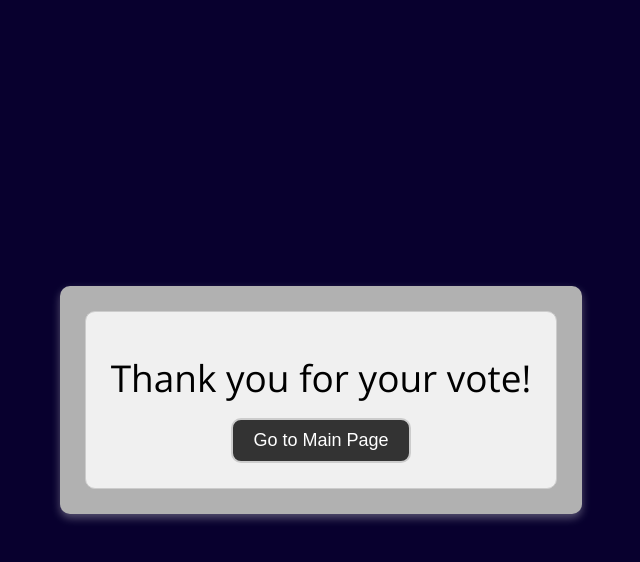
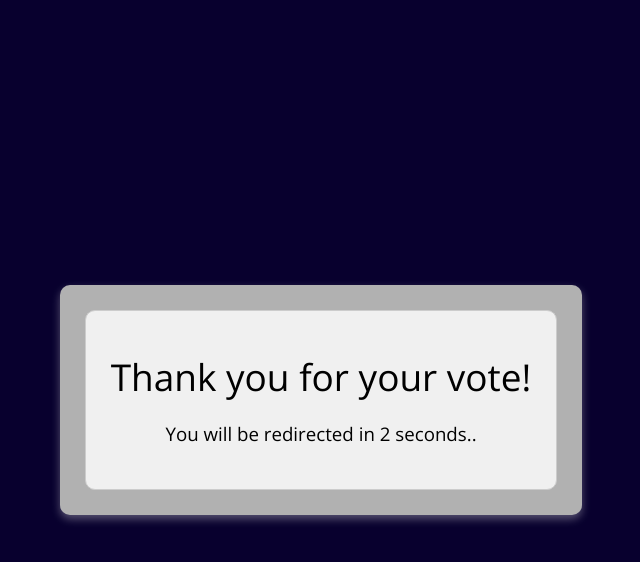
Before and after one commit to michal95pl/weather-app, a Flask app: template Webapp/templates/vote.html in a window 1280 px wide. Shown: the top 562 px of the page, without its empty margins (319-959 px from the left). Run offline with Flask 3, Linux system fonts and the light colour scheme; the template is opened without the code that fills it: most values are stand-ins (such as "Sample title", 1, 10 or a date in 2020).

Commit message:
added auto redirecting after vote

```diff
--- a/Webapp/App.py
+++ b/Webapp/App.py
@@ -44,6 +44,8 @@ def index():
 # vote pages
 @app.route('/vote-yes', methods=['GET'])
 def vote_yes():
+    global hostname, port
+
     db = Database()
 
     # https://testdriven.io/tips/7e602a4e-edc5-46dd-bcc0-1be2b5a44bb6/
@@ -52,14 +54,16 @@ def vote_yes():
     today = datetime.date.today()
 
     if db.check_if_vote_exists_today(visitor_ip):
-        return render_template('vote.html', isvoted=True)
+        return render_template('vote.html', isvoted=True, hostname=hostname, port=port)
     else:
         db.insert_single_record_vote(today, visitor_ip, 1)
-        return render_template('vote.html', isvoted=False)
+        return render_template('vote.html', isvoted=False, hostname=hostname, port=port)
 
 
 @app.route('/vote-no', methods=['GET'])
 def vote_no():
+    global hostname, port
+
     db = Database()
 
     # https://testdriven.io/tips/7e602a4e-edc5-46dd-bcc0-1be2b5a44bb6/
@@ -68,10 +72,10 @@ def vote_no():
     today = datetime.date.today()
 
     if db.check_if_vote_exists_today(visitor_ip):
-        return render_template('vote.html', isvoted=True)
+        return render_template('vote.html', isvoted=True, hostname=hostname, port=port)
     else:
         db.insert_single_record_vote(today, visitor_ip, 0)
-        return render_template('vote.html', isvoted=False)
+        return render_template('vote.html', isvoted=False, hostname=hostname, port=port)
 
 
 # rest api
--- a/Webapp/static/vote.css
+++ b/Webapp/static/vote.css
@@ -35,23 +35,6 @@ body {
     margin-bottom: 10px;
 }
 
-#vote-container {
-    text-align: center;
-    margin-top: 15px;
+#thank-you h3 {
+    font-weight: 50;
 }
-
-#vote-container button {
-    color: white;
-    border: 2px solid #ccc;
-    border-radius: 10px;
-    padding: 10px 20px;
-    font-size: 18px;
-    cursor: pointer;
-    transition: background-color 0.3s, transform 0.3s;
-    background-color: #333;
-}
-
-#vote-container button:hover {
-    background-color: #555;
-    transform: scale(1.05);
-}
--- a/Webapp/templates/vote.html
+++ b/Webapp/templates/vote.html
@@ -2,7 +2,7 @@
 <html lang="en">
 <head>
     <meta charset="UTF-8">
-    <title>Vote failed!</title>
+    <title>Thank you!</title>
     <link rel="stylesheet" type="text/css" href="{{ url_for('static', filename='vote.css') }}">
     <link rel="icon" href="{{ url_for('static', filename='favicon.ico') }}" type="image/x-icon">
 </head>
@@ -14,11 +14,16 @@
             {% else %}
                     <h1>Thank you for your vote!</h1>
             {% endif %}
-            <div id="vote-container">
-                <form action="http://localhost:5000">
-                    <button type="submit" class="button">Go to Main Page</button>
-                </form>
-            </div>
+
+            <h3>You will be redirected in 2 seconds..</h3>
+
+            <script>
+                function redirectToMainPage() {
+                    window.location.href = "http://{{ hostname }}:{{ port }}/";
+                }
+
+                setTimeout(redirectToMainPage, 1800);
+            </script>
         </div>
     </div>
 </body>
```
